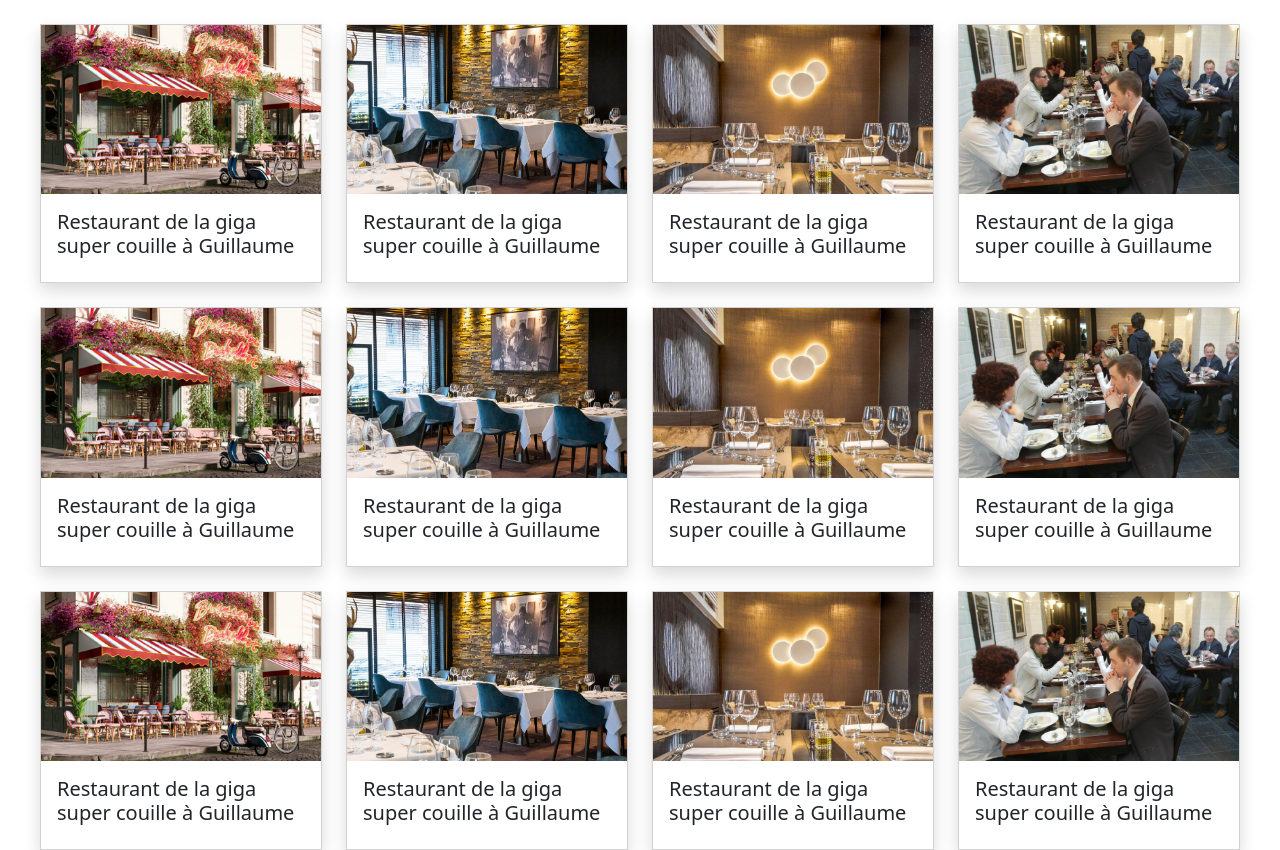
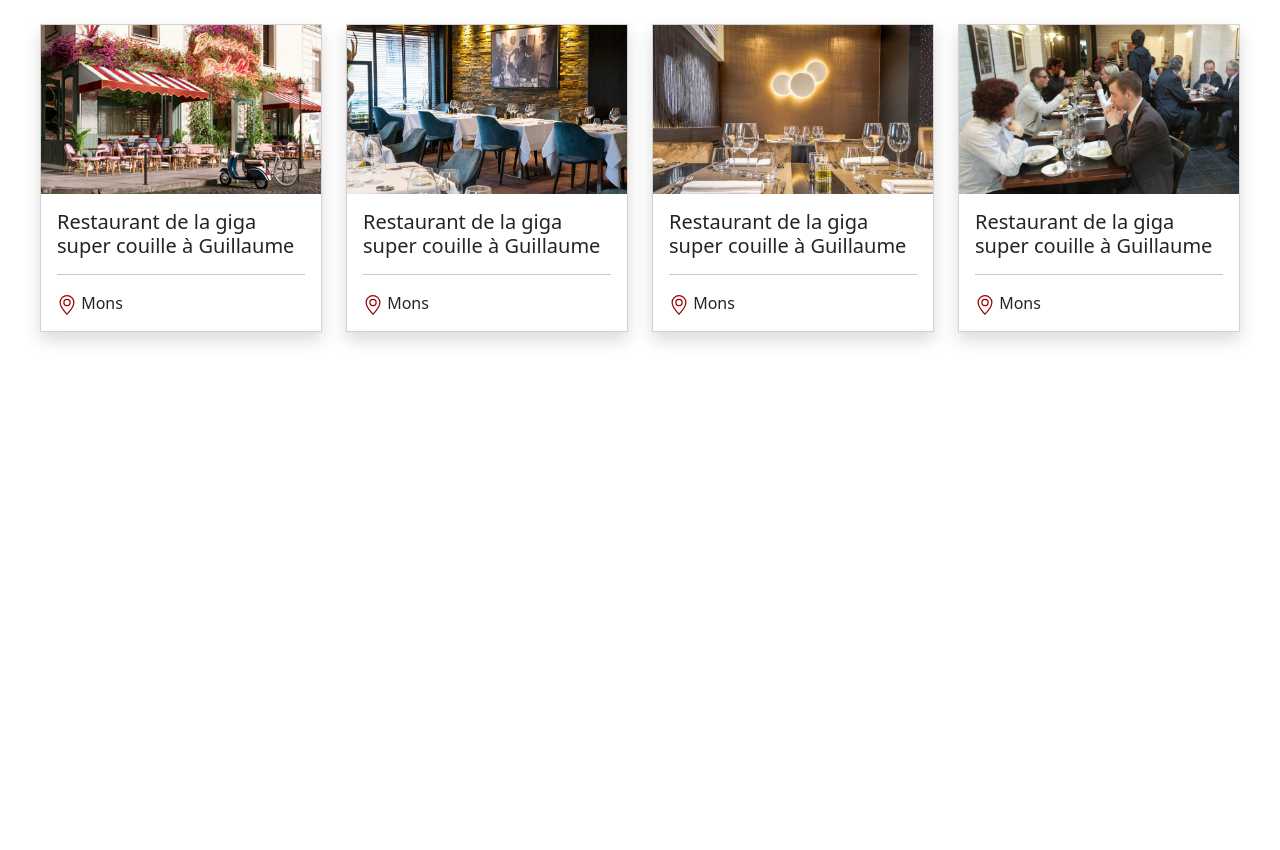
Before and after one commit to JeremSSJ/Manjou, a PHP site: page / in a window 1280 px wide. Shown: the part 56-906 px from the top of the page. After the commit the page ends 400 px from the top, so only its background shows below. Run offline with PHP 8.4, Linux system fonts and the light colour scheme; some libraries are stand-ins or nearby versions.

Commit message:
annonces avant test click

```diff
--- a/view/ads/ads.php
+++ b/view/ads/ads.php
@@ -17,7 +17,14 @@
                 <img class="img-resize h-100" src="img/1.png">
                 <div class="card-body">
                     <h5>Restaurant de la giga super couille à Guillaume</h5>
+                    <hr>
+                    <svg xmlns="http://www.w3.org/2000/svg" width="20" height="20" fill="#940202" class="bi bi-geo-alt" viewBox="0 0 16 16">
+                        <path d="M12.166 8.94c-.524 1.062-1.234 2.12-1.96 3.07A31.493 31.493 0 0 1 8 14.58a31.481 31.481 0 0 1-2.206-2.57c-.726-.95-1.436-2.008-1.96-3.07C3.304 7.867 3 6.862 3 6a5 5 0 0 1 10 0c0 .862-.305 1.867-.834 2.94zM8 16s6-5.686 6-10A6 6 0 0 0 2 6c0 4.314 6 10 6 10z"/>
+                        <path d="M8 8a2 2 0 1 1 0-4 2 2 0 0 1 0 4zm0 1a3 3 0 1 0 0-6 3 3 0 0 0 0 6z"/>
+                    </svg>
+                    Mons
                 </div>
+
             </div>
         </div>
 
@@ -26,7 +33,14 @@
                 <img class="img-resize h-100" src="img/2.jpg">
                 <div class="card-body">
                     <h5>Restaurant de la giga super couille à Guillaume</h5>
+                    <hr>
+                    <svg xmlns="http://www.w3.org/2000/svg" width="20" height="20" fill="#940202" class="bi bi-geo-alt" viewBox="0 0 16 16">
+                        <path d="M12.166 8.94c-.524 1.062-1.234 2.12-1.96 3.07A31.493 31.493 0 0 1 8 14.58a31.481 31.481 0 0 1-2.206-2.57c-.726-.95-1.436-2.008-1.96-3.07C3.304 7.867 3 6.862 3 6a5 5 0 0 1 10 0c0 .862-.305 1.867-.834 2.94zM8 16s6-5.686 6-10A6 6 0 0 0 2 6c0 4.314 6 10 6 10z"/>
+                        <path d="M8 8a2 2 0 1 1 0-4 2 2 0 0 1 0 4zm0 1a3 3 0 1 0 0-6 3 3 0 0 0 0 6z"/>
+                    </svg>
+                    Mons
                 </div>
+
             </div>
         </div>
 
@@ -35,7 +49,14 @@
                 <img class="img-resize h-100" src="img/3.jpg">
                 <div class="card-body">
                     <h5>Restaurant de la giga super couille à Guillaume</h5>
+                    <hr>
+                    <svg xmlns="http://www.w3.org/2000/svg" width="20" height="20" fill="#940202" class="bi bi-geo-alt" viewBox="0 0 16 16">
+                        <path d="M12.166 8.94c-.524 1.062-1.234 2.12-1.96 3.07A31.493 31.493 0 0 1 8 14.58a31.481 31.481 0 0 1-2.206-2.57c-.726-.95-1.436-2.008-1.96-3.07C3.304 7.867 3 6.862 3 6a5 5 0 0 1 10 0c0 .862-.305 1.867-.834 2.94zM8 16s6-5.686 6-10A6 6 0 0 0 2 6c0 4.314 6 10 6 10z"/>
+                        <path d="M8 8a2 2 0 1 1 0-4 2 2 0 0 1 0 4zm0 1a3 3 0 1 0 0-6 3 3 0 0 0 0 6z"/>
+                    </svg>
+                    Mons
                 </div>
+
             </div>
         </div>
 
@@ -44,81 +65,17 @@
                 <img class="img-resize h-100" src="img/4.jpg">
                 <div class="card-body">
                     <h5>Restaurant de la giga super couille à Guillaume</h5>
+                    <hr>
+                    <svg xmlns="http://www.w3.org/2000/svg" width="20" height="20" fill="#940202" class="bi bi-geo-alt" viewBox="0 0 16 16">
+                        <path d="M12.166 8.94c-.524 1.062-1.234 2.12-1.96 3.07A31.493 31.493 0 0 1 8 14.58a31.481 31.481 0 0 1-2.206-2.57c-.726-.95-1.436-2.008-1.96-3.07C3.304 7.867 3 6.862 3 6a5 5 0 0 1 10 0c0 .862-.305 1.867-.834 2.94zM8 16s6-5.686 6-10A6 6 0 0 0 2 6c0 4.314 6 10 6 10z"/>
+                        <path d="M8 8a2 2 0 1 1 0-4 2 2 0 0 1 0 4zm0 1a3 3 0 1 0 0-6 3 3 0 0 0 0 6z"/>
+                    </svg>
+                    Mons
                 </div>
+
             </div>
         </div>
 
-        <div class="col-lg-3 mt-4">
-            <div class="shadow card rounded-0 h-100">
-                <img class="img-resize h-100" src="img/1.png">
-                <div class="card-body">
-                    <h5>Restaurant de la giga super couille à Guillaume</h5>
-                </div>
-            </div>
-        </div>
-
-        <div class="col-lg-3 mt-4">
-            <div class="shadow card rounded-0 h-100">
-                <img class="img-resize h-100" src="img/2.jpg">
-                <div class="card-body">
-                    <h5>Restaurant de la giga super couille à Guillaume</h5>
-                </div>
-            </div>
-        </div>
-
-        <div class="col-lg-3 mt-4">
-            <div class="shadow card rounded-0 h-100">
-                <img class="img-resize h-100" src="img/3.jpg">
-                <div class="card-body">
-                    <h5>Restaurant de la giga super couille à Guillaume</h5>
-                </div>
-            </div>
-        </div>
-
-        <div class="col-lg-3 mt-4">
-            <div class="shadow card rounded-0 h-100">
-                <img class="img-resize h-100" src="img/4.jpg">
-                <div class="card-body">
-                    <h5>Restaurant de la giga super couille à Guillaume</h5>
-                </div>
-            </div>
-        </div>
-
-        <div class="col-lg-3 mt-4">
-            <div class="shadow card rounded-0 h-100">
-                <img class="img-resize h-100" src="img/1.png">
-                <div class="card-body">
-                    <h5>Restaurant de la giga super couille à Guillaume</h5>
-                </div>
-            </div>
-        </div>
-
-        <div class="col-lg-3 mt-4">
-            <div class="shadow card rounded-0 h-100">
-                <img class="img-resize h-100" src="img/2.jpg">
-                <div class="card-body">
-                    <h5>Restaurant de la giga super couille à Guillaume</h5>
-                </div>
-            </div>
-        </div>
-
-        <div class="col-lg-3 mt-4">
-            <div class="shadow card rounded-0 h-100">
-                <img class="img-resize h-100" src="img/3.jpg">
-                <div class="card-body">
-                    <h5>Restaurant de la giga super couille à Guillaume</h5>
-                </div>
-            </div>
-        </div>
-
-        <div class="col-lg-3 mt-4">
-            <div class="shadow card rounded-0 h-100">
-                <img class="img-resize h-100" src="img/4.jpg">
-                <div class="card-body">
-                    <h5>Restaurant de la giga super couille à Guillaume</h5>
-                </div>
-            </div>
-        </div>
 
     </div>
 </div>
--- a/view/elements/header.php
+++ b/view/elements/header.php
@@ -16,7 +16,7 @@
 
 <body>
 
-    <nav class="navbar navbar-expand-lg navbar-dark nav-color">
+    <nav class="navbar navbar-expand-lg sticky-top navbar-dark nav-color">
         <div class="container-fluid">
             <a class="navbar-brand" href="<?= $router->generate('annonces') ?>">Manjou</a>
 
```
